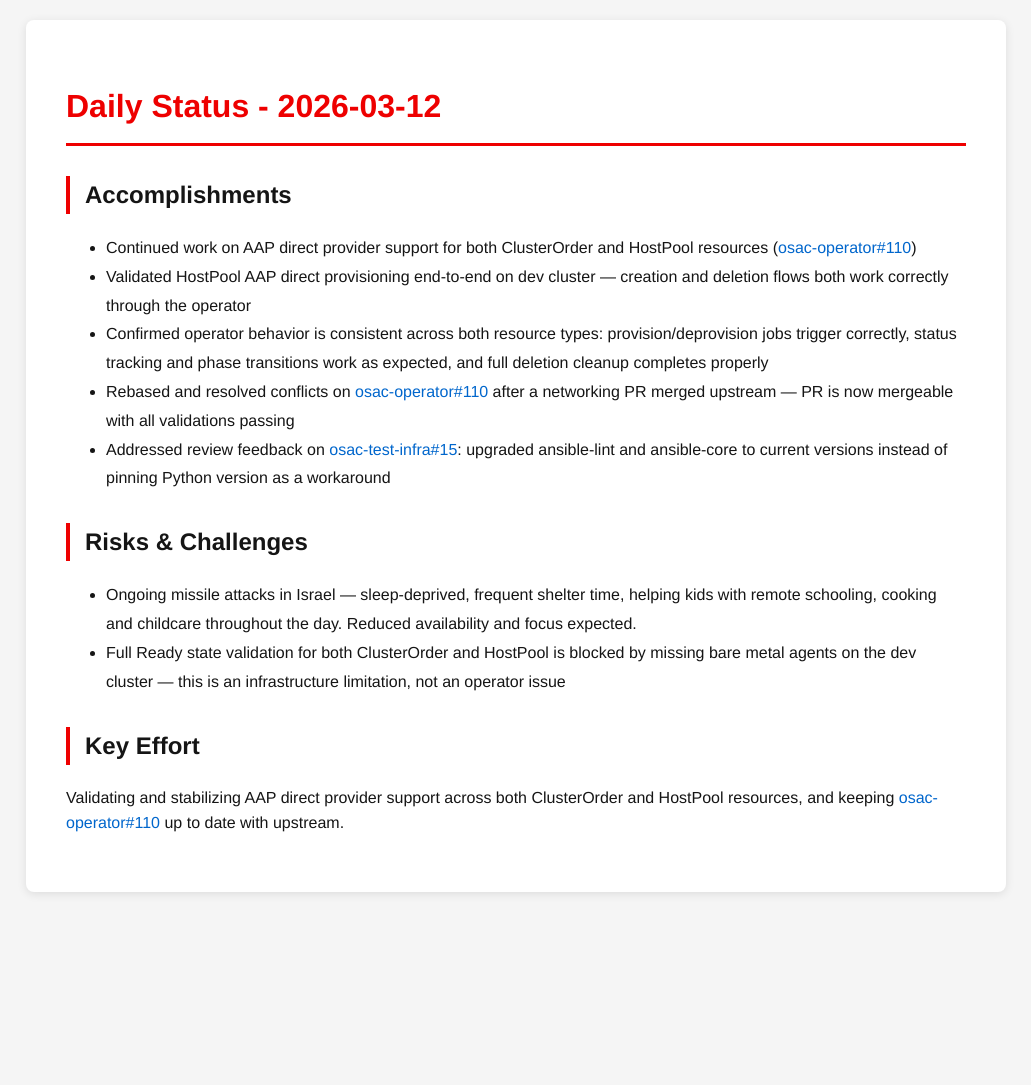
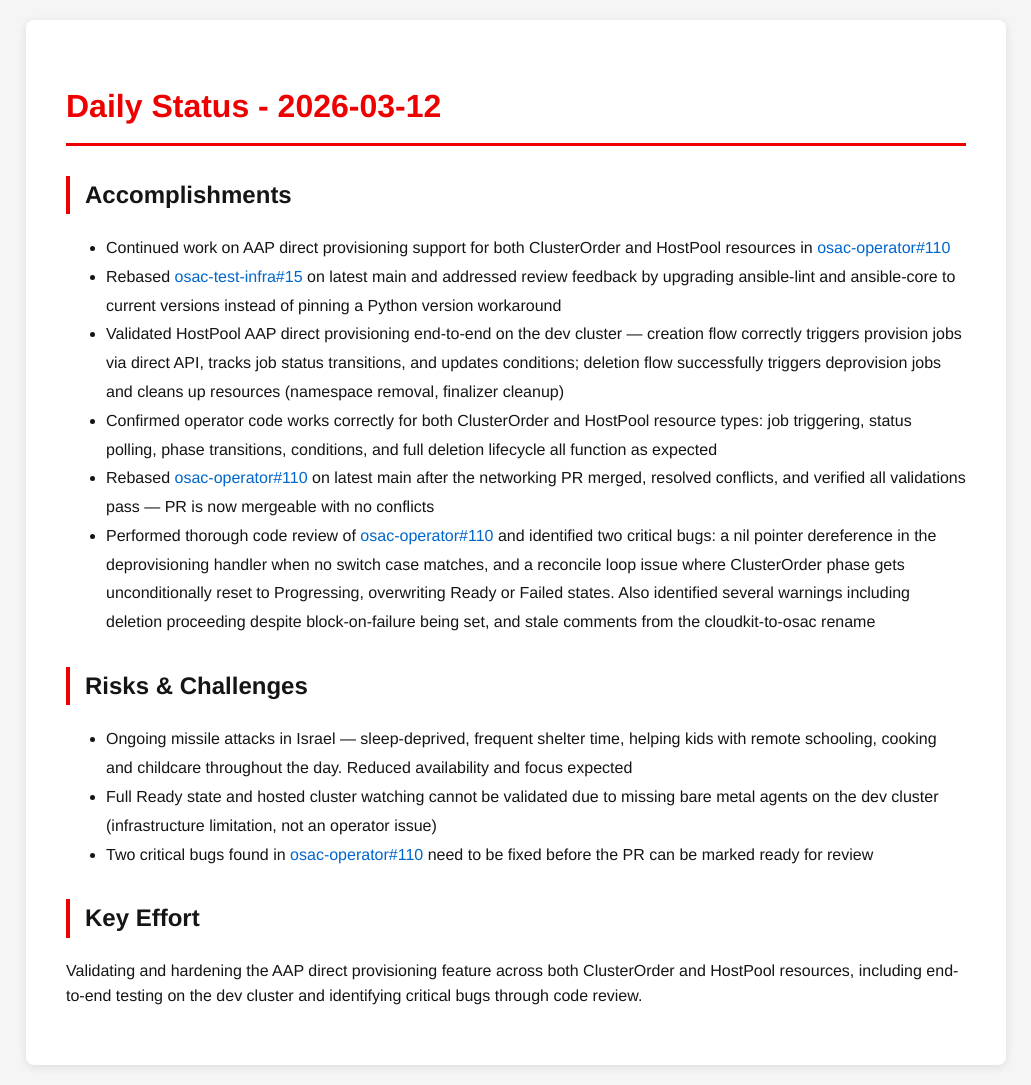
Before and after one commit to tzvatot/daily-status, a Jekyll site: the page built from 2026-03-12.md, in a window 1280 px wide. Shown: the whole page, without its empty margins (124-1155 px from the left). Built offline with Jekyll 4.4.1, drawn with Linux system fonts in a browser that asks for light colours; before the commit the page ends 912 px from its top, so only the background shows below that.

Commit message:
Daily status update - 2026-03-12

```diff
--- a/2026-03-12.md
+++ b/2026-03-12.md
@@ -7,15 +7,17 @@
 # Daily Status - 2026-03-12
 
 ## Accomplishments
-- Continued work on AAP direct provider support for both ClusterOrder and HostPool resources ([osac-operator#110](https://github.com/osac-project/osac-operator/pull/110))
-- Validated HostPool AAP direct provisioning end-to-end on dev cluster — creation and deletion flows both work correctly through the operator
-- Confirmed operator behavior is consistent across both resource types: provision/deprovision jobs trigger correctly, status tracking and phase transitions work as expected, and full deletion cleanup completes properly
-- Rebased and resolved conflicts on [osac-operator#110](https://github.com/osac-project/osac-operator/pull/110) after a networking PR merged upstream — PR is now mergeable with all validations passing
-- Addressed review feedback on [osac-test-infra#15](https://github.com/osac-project/osac-test-infra/pull/15): upgraded ansible-lint and ansible-core to current versions instead of pinning Python version as a workaround
+- Continued work on AAP direct provisioning support for both ClusterOrder and HostPool resources in [osac-operator#110](https://github.com/osac-project/osac-operator/pull/110)
+- Rebased [osac-test-infra#15](https://github.com/osac-project/osac-test-infra/pull/15) on latest main and addressed review feedback by upgrading ansible-lint and ansible-core to current versions instead of pinning a Python version workaround
+- Validated HostPool AAP direct provisioning end-to-end on the dev cluster — creation flow correctly triggers provision jobs via direct API, tracks job status transitions, and updates conditions; deletion flow successfully triggers deprovision jobs and cleans up resources (namespace removal, finalizer cleanup)
+- Confirmed operator code works correctly for both ClusterOrder and HostPool resource types: job triggering, status polling, phase transitions, conditions, and full deletion lifecycle all function as expected
+- Rebased [osac-operator#110](https://github.com/osac-project/osac-operator/pull/110) on latest main after the networking PR merged, resolved conflicts, and verified all validations pass — PR is now mergeable with no conflicts
+- Performed thorough code review of [osac-operator#110](https://github.com/osac-project/osac-operator/pull/110) and identified two critical bugs: a nil pointer dereference in the deprovisioning handler when no switch case matches, and a reconcile loop issue where ClusterOrder phase gets unconditionally reset to Progressing, overwriting Ready or Failed states. Also identified several warnings including deletion proceeding despite block-on-failure being set, and stale comments from the cloudkit-to-osac rename
 
 ## Risks & Challenges
-- Ongoing missile attacks in Israel — sleep-deprived, frequent shelter time, helping kids with remote schooling, cooking and childcare throughout the day. Reduced availability and focus expected.
-- Full Ready state validation for both ClusterOrder and HostPool is blocked by missing bare metal agents on the dev cluster — this is an infrastructure limitation, not an operator issue
+- Ongoing missile attacks in Israel — sleep-deprived, frequent shelter time, helping kids with remote schooling, cooking and childcare throughout the day. Reduced availability and focus expected
+- Full Ready state and hosted cluster watching cannot be validated due to missing bare metal agents on the dev cluster (infrastructure limitation, not an operator issue)
+- Two critical bugs found in [osac-operator#110](https://github.com/osac-project/osac-operator/pull/110) need to be fixed before the PR can be marked ready for review
 
 ## Key Effort
-Validating and stabilizing AAP direct provider support across both ClusterOrder and HostPool resources, and keeping [osac-operator#110](https://github.com/osac-project/osac-operator/pull/110) up to date with upstream.
+Validating and hardening the AAP direct provisioning feature across both ClusterOrder and HostPool resources, including end-to-end testing on the dev cluster and identifying critical bugs through code review.
```
